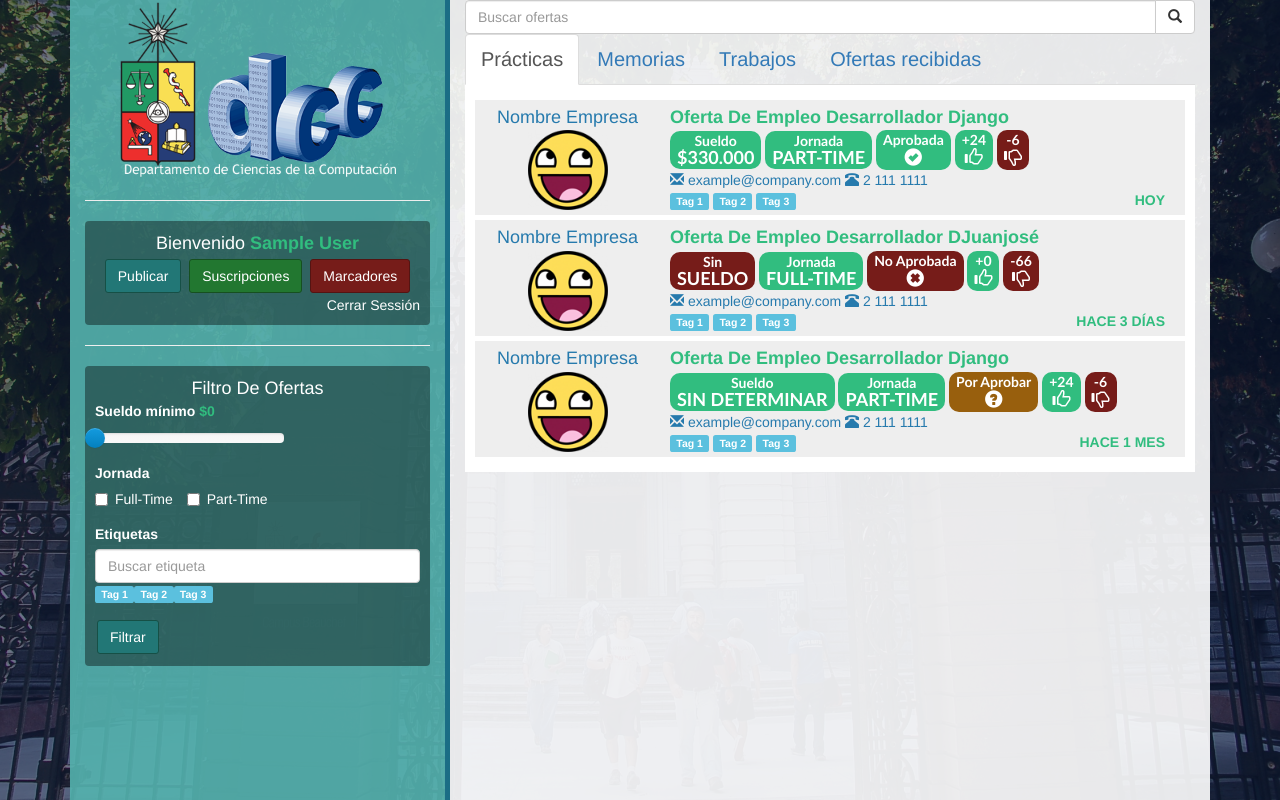
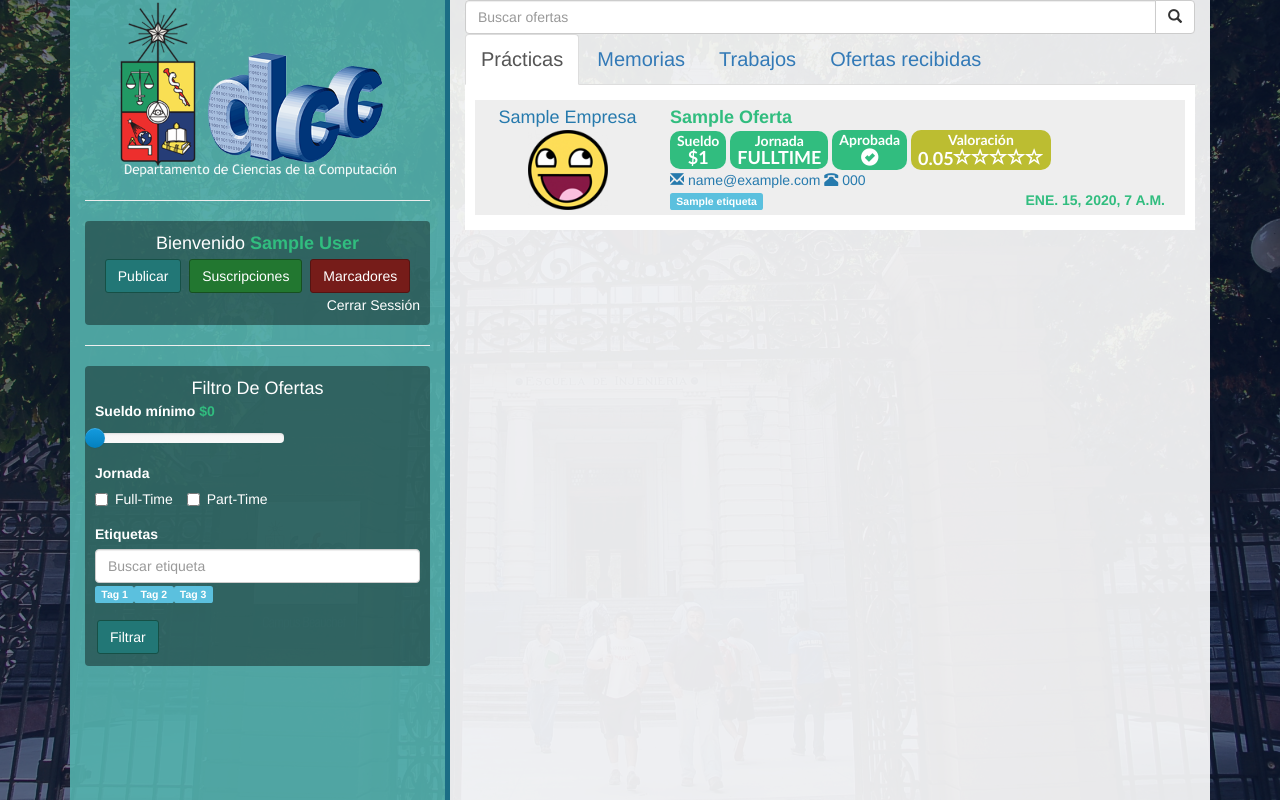
Before and after one commit to cadcc/BolsaDeTrabajoDCC, a Django app: a page that uses templates/app/offer_list.html in a window 1280 px wide. Run offline with Django 3.2, Linux system fonts and the light colour scheme; a user stored in the database is signed in; tables that the repository leaves empty hold one stand-in row (values such as "Sample post"); some libraries are stand-ins or nearby versions.

Commit message:
Se cargan las ofertas de la base de datos en la vista de ofertas

```diff
--- a/app/models.py
+++ b/app/models.py
@@ -53,7 +53,7 @@ class Etiqueta(models.Model):
     tipo = models.ForeignKey(TipoEtiqueta)
 
     def __str__(self):
-        return str(self.tipo) + ' - ' + self.nombre
+        return self.nombre
 
 
 class Jornada(models.Model):
@@ -147,12 +147,12 @@ class Usuario(AbstractUser):
 class Validacion(models.Model):
     aceptado = models.BooleanField()
     comentario = models.TextField()
-    fecha = models.DateTimeField()
+    fecha_creacion = models.DateTimeField(auto_now_add=True)
     usuario = models.ForeignKey(Usuario)
     oferta = models.ForeignKey(Oferta)
 
     def __str__(self):
-        return str(self.aceptado) + ' - ' + self.comentario
+        return 'Aprobada' if self.aceptado else 'No Aprobada'
 
 
 class Periodicidad(models.Model):
--- a/app/views.py
+++ b/app/views.py
@@ -6,7 +6,7 @@ from django.views.decorators.csrf import csrf_exempt
 from django.conf import settings
 from django.http import HttpResponseNotAllowed
 
-from app.models import Usuario, Rol, Oferta, Empresa
+from app.models import Usuario, Rol, Oferta, Empresa, Validacion
 from app.forms import OfferForm, UserForm, CompanyForm
 
 
@@ -64,7 +64,6 @@ def offer(request):
     }
     return render(request, 'app/offer.html', context)
 
-@csrf_exempt
 @login_required
 def offer_list(request):
     user = request.user
@@ -75,6 +74,17 @@ def offer_list(request):
     context['roles'] = roles
     if 'pendiente' in roles:
         return redirect(reverse(wait_for_check_user))
+    practices = []
+    pre_practices = Oferta.objects.filter(tipo='Práctica', publicada=True).order_by('-fecha_publicacion')
+    for i in range(len(pre_practices)):
+        practice = {'info': pre_practices[i]}
+        valid = Validacion.objects.filter(oferta=pre_practices[i]).last()
+        practice['valid'] = str(valid) if valid is not None else 'Sin Validar'
+        practices.append(practice)
+    context['practices'] = practices
+    context['jobs'] = Oferta.objects.filter(tipo='Trabajo', publicada=True).order_by('-fecha_publicacion')
+    context['reports'] = Oferta.objects.filter(tipo='Memoria', publicada=True).order_by('-fecha_publicacion')
+    context['offers_to_check'] = Oferta.objects.filter(publicada=False).order_by('fecha_ingreso')
     return render(request, 'app/offer_list.html', context)
 
 @csrf_exempt
@@ -187,8 +197,7 @@ def registrar_empresa(request):
             print('algo fallo :c')
             return render(request, 'app/registro_empresa.html', context)
     else:
-        return HttpResponseNotAllowed('GET')
-    return
+        return HttpResponseNotAllowed('POST')
 
 @csrf_exempt
 def empresa(request, nombre_empresa):
@@ -212,7 +221,7 @@ def login_empresa(request):
             context['error_login'] = 'Nombre de usuario o contraseña no válido!'
             return render(request, 'app/home.html', context)
         return redirect(reverse(home))
-    return HttpResponseNotAllowed('GET')
+    return HttpResponseNotAllowed('POST')
 
 @csrf_exempt
 def logout_empresa(request):
--- a/templates/app/offer_list.html
+++ b/templates/app/offer_list.html
@@ -61,6 +61,46 @@ if ($('.price-slider').length > 0) {
             $('#max-price-label').text(CLPFormatter($(this).val()));
         });
     </script>
+
+    <script type="text/javascript">
+        //colores e iconos en la parte de validar para practica
+        var valid_icons = $('.valid-class');
+        for (var i = 0; i < valid_icons.length; i++) {
+            var valid_icon = $(valid_icons[i]);
+            var icon;
+            if (valid_icon.data('valid') === 'Aprobada') {
+                icon = "glyphicon glyphicon-ok-sign text-big valid-class";
+            } else if (valid_icon.data('valid') === 'No Aprobada') {
+                icon = "glyphicon glyphicon-remove-sign text-big valid-class";
+                valid_icon.parent().attr('class', 'badge badge-red')
+            } else {
+                icon = "glyphicon glyphicon-question-sign text-big valid-class";
+                valid_icon.parent().attr('class', 'badge badge-orange')
+            }
+            valid_icon.attr('class', icon);
+        }
+    </script>
+    <script type="text/javascript">
+        //para el llenado de las estrellas
+        var star_vals = $('.star-val');
+        for (var i = 0; i < star_vals.length; i++) {
+            var star_val = $(star_vals[i]);
+            var offer_score = star_val.data('score');
+            star_val.append($('<span/>', {text: offer_score/20}));
+            for (var score = 20; score <= 100; score+=20) {
+                if (offer_score >= score)
+                    star_val.append($('<span/>', {
+                        'class': 'glyphicon glyphicon-star',
+                        'aria-hidden': 'true'
+                    }));
+                else
+                    star_val.append($('<span/>', {
+                        'class': 'glyphicon glyphicon-star-empty',
+                        'aria-hidden': 'true'
+                    }));
+            }
+        }
+    </script>
 {% endblock %}
 
 {% block right_column_content %}
@@ -76,6 +116,7 @@ if ($('.price-slider').length > 0) {
                     </div>
                 </form>
 			</div>
+            {% csrf_token %}
 			<div class="tabbable" id="tabs-813395">
 				<ul class="nav nav-tabs">
 					<li class="active">
@@ -93,20 +134,32 @@ if ($('.price-slider').length > 0) {
 				</ul>
 				<div class="tab-content">
 					<div class="tab-pane active" id="panel-804185">
-                        {% include "example/offer_list_item1.html" %}
-						{% include "example/offer_list_item2.html" %}
-                        {% include "example/offer_list_item3.html" %}
+                        {% for offer in practices %}
+                            {% include "app/offer_list_practice.html" %}
+                            {% empty %}
+                                Aún no hay ofertas de Práctica.
+                        {% endfor %}
 					</div>
 					<div class="tab-pane" id="panel-289390">
-						{% include "example/offer_list_item1.html" %}
+                        {% for offer in reports %}
+                            {% include "app/offer_list_report_and_job.html" %}
+                            {% empty %}
+                                Aún no hay ofertas de Memoria.
+                        {% endfor %}
 					</div>
 					<div class="tab-pane" id="panel-289391">
-						{% include "example/offer_list_item2.html" %}
+						{% for offer in jobs %}
+                            {% include "app/offer_list_report_and_job.html" %}
+                            {% empty %}
+                                Aún no hay ofertas de Trabajo.
+                        {% endfor %}
 					</div>
                     <div class="tab-pane" id="panel-289392">
-						{% include "example/offer_list_fullitem1.html" %}
-                        {% include "example/offer_list_fullitem1.html" %}
-                        {% include "example/offer_list_fullitem1.html" %}
+                        {% for offer in offers_to_check %}
+                            {% include "app/offer_list_acept_offer.html" %}
+                            {% empty %}
+                                Todas las ofertas han sido revisadas.
+                        {% endfor %}
 					</div>
 				</div>
 			</div>
--- /dev/null
+++ b/templates/app/offer_list_practice.html
@@ -0,0 +1,49 @@
+{% load staticfiles %}
+<div class="row">
+    <div class="col-md-3 text-center">
+        <div class="text-capitalize text-big row">{{ offer.info.empresa }}</div>
+        <img class="company-logo" src="{% static "resources/company/logo-company.png" %}">
+    </div>
+    <div class="col-md-9">
+        <div>
+            <a href="javascript:void(0)" class="text-highlight text-big text-capitalize">{{ offer.info.titulo }}</a>
+        </div>
+        <div>
+            <div class="badge">
+                <div>Sueldo</div>
+                <div class="text-big text-uppercase">${{ offer.info.sueldo_minimo }}</div>
+            </div>
+            <div class="badge">
+                <div>Jornada</div>
+                <div class="text-big text-uppercase">{{ offer.info.jornada }}</div>
+            </div>
+            <div class="badge">
+                <div>{{ offer.valid }}</div>
+                <span data-valid="{{ offer.valid }}" class="valid-class" aria-hidden="true"></span>
+            </div>
+            <div class="badge badge-yellow" title="{{ offer.info.puntuacion }}">
+                <div>Valoración</div>
+                <div class="text-big star-val" data-score={{ offer.info.puntuacion }}>
+                </div>
+            </div>
+        </div>
+        <div>
+            <span>
+                <span class="glyphicon glyphicon-envelope" aria-hidden="true"></span>
+                {{ offer.info.email_encargado }}
+            </span>
+            <span>
+                <span class="glyphicon glyphicon-phone-alt" aria-hidden="true"></span>
+                {{ offer.info.telefono_encargado }}
+            </span>
+        </div>
+        <div>
+            {% for etiqueta in offer.info.etiquetas.all %}
+                <span class="label label-info">{{ etiqueta }}</span>
+            {% empty %}
+                Esta oferta no posee etiquetas
+            {% endfor %}
+            <span class="text-uppercase text-highlight pull-right">{{ offer.info.fecha_publicacion }}</span>
+        </div>
+    </div>
+</div>
--- a/templates/example/offer_list_fullitem1.html
+++ /dev/null
@@ -1,62 +0,0 @@
-{% load staticfiles %}
-<div class="row">
-    <div class="col-md-3 text-center">
-        <img class="company-logo-small" src="{% static "resources/company/logo-company.png" %}">
-    </div>
-    <div class="col-md-9">
-        <div>
-            <a href="javascript:void(0)" class="text-highlight text-big text-capitalize">Oferta de Empleo Desarrollador Django</a>
-        </div>
-        <div class="text-capitalize text-big">Nombre Empresa</div>
-    </div>
-    <div class="col-md-12 col-xs-12">
-        {# Interesst profile #}
-        <p>Lorem ipsum dolor sit amet, porttitor metus scelerisque, nullam hymenaeos, justo in lobortis. Consectetur proin, placerat scelerisque. Pellentesque tincidunt convallis, quis ornare, at dolor. Aenean ultrices, blandit mattis, amet ut nec. Mattis aliquam. At in. Morbi ac orci, sit semper. Lacinia arcu.</p>
-        <dl class="dl-horizontal">
-            <dt>Oferta</dt>
-            <dd>Práctica</dd>
-            <dt>Jornada</dt>
-            <dd>Full-time</dd>
-            <dt>Experiencia previa</dt>
-            <dd>No requiere</dd>
-            <dt>Habilidades deseadas</dt>
-            <dd>Conocimiento desarrollo Web, Framework MVC, Web Scraping</dd>
-            <dt>Habilidades requeridas</dt>
-            <dd>Python, Javascript</dd>
-            <dt>Se ofrece</dt>
-            <dd>--</dd>
-            <dt>Duración mínima</dt>
-            <dd>2 meses</dd>
-            <dt>Validez</dt>
-            <dd>Desde <b>04/Diciembre/2016</b> hasta <b>28/Julio/2017</b></dd>
-            <dt>Comentario duración</dt>
-            <dd>Un mínimo de 2 meses y 5 como máximo</dd>
-            <dt>Comentario jornada</dt>
-            <dd>Viernes 8 horas con horario de entrada y salida flexible</dd>
-            <dt>Tipo de remuneración</dt>
-            <dd>Mensual</dd>
-            <dt>Sueldo mínimo</dt>
-            <dd>$330.000</dd>
-            <dt>Comentarios remuneración</dt>
-            <dd>Sueldo variable según experiencia demostrable</dd>
-            <dt>Encargado</dt>
-            <dd>Julian Juan Julio Jorquera Jimenez</dd>
-            <dt>Correo electrónico</dt>
-            <dd>example@example.cl</dd>
-            <dt>Teléfono</dt>
-            <dd>02 1234123</dd>
-            <dt>Región</dt>
-            <dd>Metropolitana</dd>
-            <dt>Comuna</dt>
-            <dd>Ñuñoa</dd>
-            <dt>Dirección</dt>
-            <dd>Calle 123</dd>
-            <dt>Fecha de recepción</dt>
-            <dd>01/01/2016</dd>
-        </dl>
-    </div>
-    <div class="col-xs-12 col-xs-12 text-center">
-        <button type="button" class="m-btn m-btn-cyan" >Publicar</button>
-        <button type="button" class="m-btn m-btn-darkred">Rechazar</button>
-    </div>
-</div>
--- a/templates/example/offer_list_item1.html
+++ /dev/null
@@ -1,50 +0,0 @@
-{% load staticfiles %}
-<div class="row">
-							<div class="col-md-3 text-center">
-                                <div class="text-capitalize text-big row">Nombre Empresa</div>
-								<img class="company-logo" src="{% static "resources/company/logo-company.png" %}">
-							</div>
-							<div class="col-md-9">
-								<div>
-									<a href="javascript:void(0)" class="text-highlight text-big text-capitalize">Oferta de Empleo Desarrollador Django</a>
-								</div>
-								<div>
-									<div class="badge">
-                                        <div>Sueldo</div>
-                                        <div class="text-big text-uppercase">$330.000</div>
-                                    </div>
-                                    <div class="badge">
-                                        <div>Jornada</div>
-                                        <div class="text-big text-uppercase">part-time</div>
-                                    </div>
-                                    <div class="badge">
-                                        <div>Aprobada</div>
-                                        <span class="glyphicon glyphicon-ok-sign text-big" aria-hidden="true"></span>
-                                    </div>
-                                    <div class="badge">
-                                        <div>+24</div>
-                                        <span class="glyphicon glyphicon-thumbs-up text-big" aria-hidden="true"></span>
-                                    </div>
-                                    <div class="badge badge-red">
-                                        <div>-6</div>
-                                        <span class="glyphicon glyphicon-thumbs-down text-big" aria-hidden="true"></span>
-                                    </div>
-								</div>
-                                <div>
-                                    <span>
-                                        <span class="glyphicon glyphicon-envelope" aria-hidden="true"></span>
-                                        example@company.com
-                                    </span>
-                                    <span>
-                                        <span class="glyphicon glyphicon-phone-alt" aria-hidden="true"></span>
-                                        2 111 1111
-                                    </span>
-                                </div>
-                                <div>
-                                    <span class="label label-info">Tag 1</span>
-                                    <span class="label label-info">Tag 2</span>
-                                    <span class="label label-info">Tag 3</span>
-                                    <span class="text-uppercase text-highlight pull-right">hoy</span>
-                                </div>
-							</div>
-						</div>
--- a/templates/example/offer_list_item2.html
+++ /dev/null
@@ -1,50 +0,0 @@
-{% load staticfiles %}
-<div class="row">
-							<div class="col-md-3 text-center">
-                                <div class="text-capitalize text-big row">Nombre Empresa</div>
-								<img class="company-logo" src="{% static "resources/company/logo-company.png" %}">
-							</div>
-							<div class="col-md-9">
-								<div>
-									<a href="javascript:void(0)" class="text-highlight text-big text-capitalize">Oferta de Empleo Desarrollador DJuanjosé</a>
-								</div>
-								<div>
-									<div class="badge badge-red">
-                                        <div>Sin</div>
-                                        <div class="text-big text-uppercase">sueldo</div>
-                                    </div>
-                                    <div class="badge">
-                                        <div>Jornada</div>
-                                        <div class="text-big text-uppercase">full-time</div>
-                                    </div>
-                                    <div class="badge badge-red">
-                                        <div>No Aprobada</div>
-                                        <span class="glyphicon glyphicon-remove-sign text-big" aria-hidden="true"></span>
-                                    </div>
-                                    <div class="badge">
-                                        <div>+0</div>
-                                        <span class="glyphicon glyphicon-thumbs-up text-big" aria-hidden="true"></span>
-                                    </div>
-                                    <div class="badge badge-red">
-                                        <div>-66</div>
-                                        <span class="glyphicon glyphicon-thumbs-down text-big" aria-hidden="true"></span>
-                                    </div>
-								</div>
-                                <div>
-                                    <span>
-                                        <span class="glyphicon glyphicon-envelope" aria-hidden="true"></span>
-                                        example@company.com
-                                    </span>
-                                    <span>
-                                        <span class="glyphicon glyphicon-phone-alt" aria-hidden="true"></span>
-                                        2 111 1111
-                                    </span>
-                                </div>
-                                <div>
-                                    <span class="label label-info">Tag 1</span>
-                                    <span class="label label-info">Tag 2</span>
-                                    <span class="label label-info">Tag 3</span>
-                                    <span class="text-uppercase text-highlight pull-right">hace 3 días</span>
-                                </div>
-							</div>
-						</div>
--- a/templates/example/offer_list_item3.html
+++ /dev/null
@@ -1,50 +0,0 @@
-{% load staticfiles %}
-<div class="row">
-							<div class="col-md-3 text-center">
-                                <div class="text-capitalize text-big row">Nombre Empresa</div>
-								<img class="company-logo" src="{% static "resources/company/logo-company.png" %}">
-							</div>
-							<div class="col-md-9">
-								<div>
-									<a href="javascript:void(0)" class="text-highlight text-big text-capitalize">Oferta de Empleo Desarrollador Django</a>
-								</div>
-								<div>
-									<div class="badge">
-                                        <div>Sueldo</div>
-                                        <div class="text-big text-uppercase">sin determinar</div>
-                                    </div>
-                                    <div class="badge">
-                                        <div>Jornada</div>
-                                        <div class="text-big text-uppercase">part-time</div>
-                                    </div>
-                                    <div class="badge badge-orange">
-                                        <div>Por Aprobar</div>
-                                        <span class="glyphicon glyphicon-question-sign text-big" aria-hidden="true"></span>
-                                    </div>
-                                    <div class="badge">
-                                        <div>+24</div>
-                                        <span class="glyphicon glyphicon-thumbs-up text-big" aria-hidden="true"></span>
-                                    </div>
-                                    <div class="badge badge-red">
-                                        <div>-6</div>
-                                        <span class="glyphicon glyphicon-thumbs-down text-big" aria-hidden="true"></span>
-                                    </div>
-								</div>
-                                <div>
-                                    <span>
-                                        <span class="glyphicon glyphicon-envelope" aria-hidden="true"></span>
-                                        example@company.com
-                                    </span>
-                                    <span>
-                                        <span class="glyphicon glyphicon-phone-alt" aria-hidden="true"></span>
-                                        2 111 1111
-                                    </span>
-                                </div>
-                                <div>
-                                    <span class="label label-info">Tag 1</span>
-                                    <span class="label label-info">Tag 2</span>
-                                    <span class="label label-info">Tag 3</span>
-                                    <span class="text-uppercase text-highlight pull-right">hace 1 mes</span>
-                                </div>
-							</div>
-						</div>
```
Also changed, not shown: templates/app/offer_list_acept_offer.html (added, +62 -0 lines), templates/app/offer_list_report_and_job.html (added, +44 -0 lines). Lines whose indentation alone changed are shown as unchanged.
